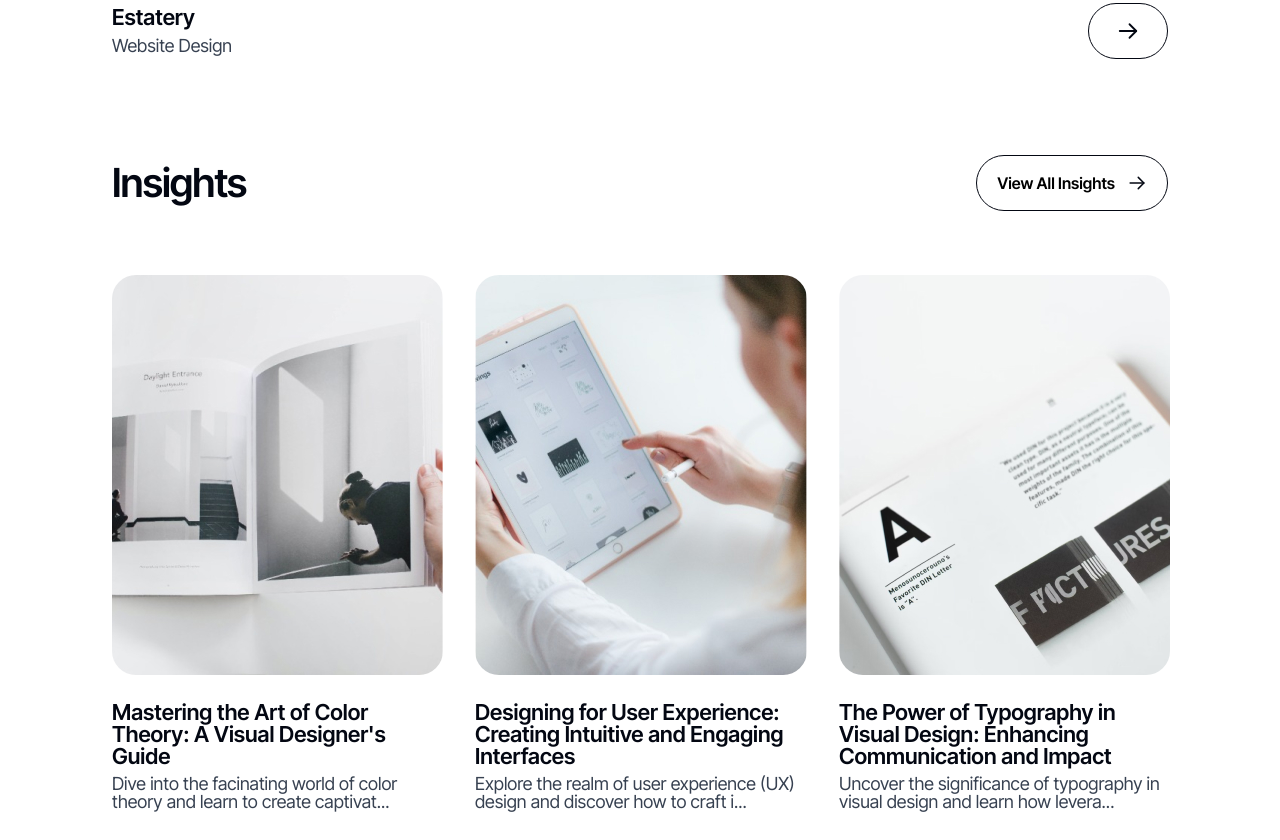
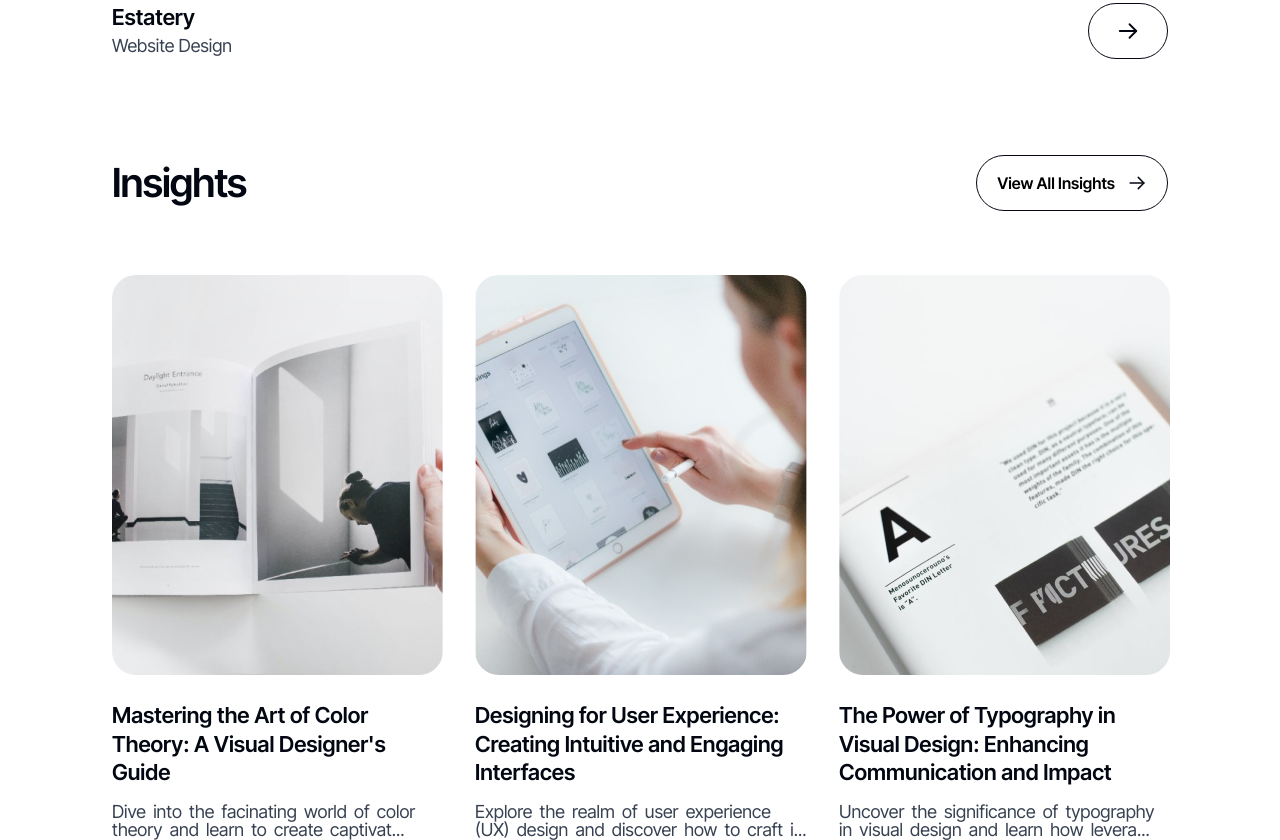
Before and after one commit to sherlockmac/frontend, a plain HTML site: page 04-showcasy/index.html in a window 1280 px wide. Shown: the part 3334-4174 px from the top of the page. Before the commit the page ends 4146 px from the top, so only its background shows below. Drawn offline with Linux system fonts and the light colour scheme.

Commit message:
just a touch-up for Farhood's homework

```diff
--- a/04-showcasy/index.html
+++ b/04-showcasy/index.html
@@ -129,7 +129,7 @@
                 </div>
             </div>
         </section>
-
+      <section>
         <section id="insights">
             <header>
         <h2>Insights</h2>
@@ -168,7 +168,7 @@
                         </section>
 
                     </section>
-
+                </section>
 
 
 
--- a/04-showcasy/style.css
+++ b/04-showcasy/style.css
@@ -223,13 +223,20 @@ margin-top: 24px;
 {
 font-size: 22px;
 font-weight: 600;
+line-height: 28.6px;
 
 }
 
 .insight-details p
 {
 font-size: 18px;
+margin-top: 8px;
 font-weight: 400;
 color: #374151;
+word-spacing: 3px;
+justify-content: left;
+}
+
+#insights {
 
 }
```
